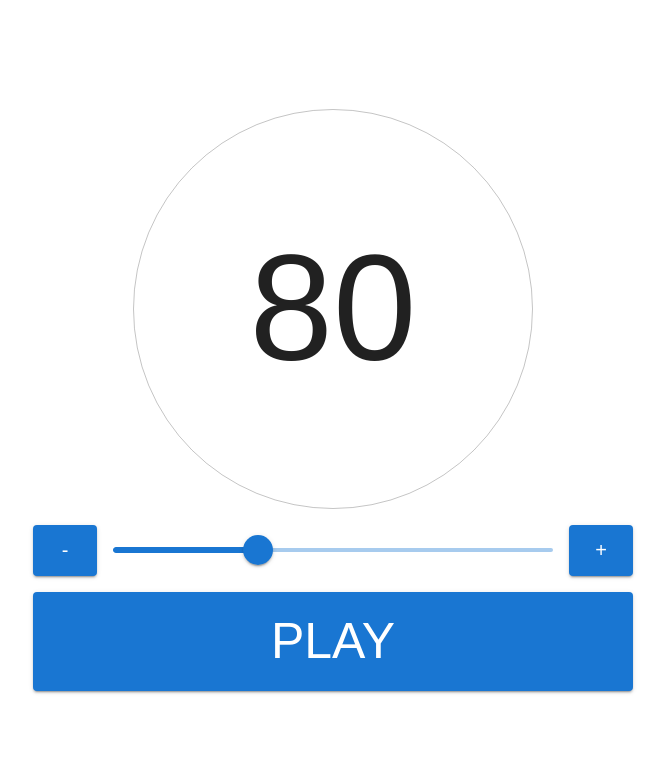
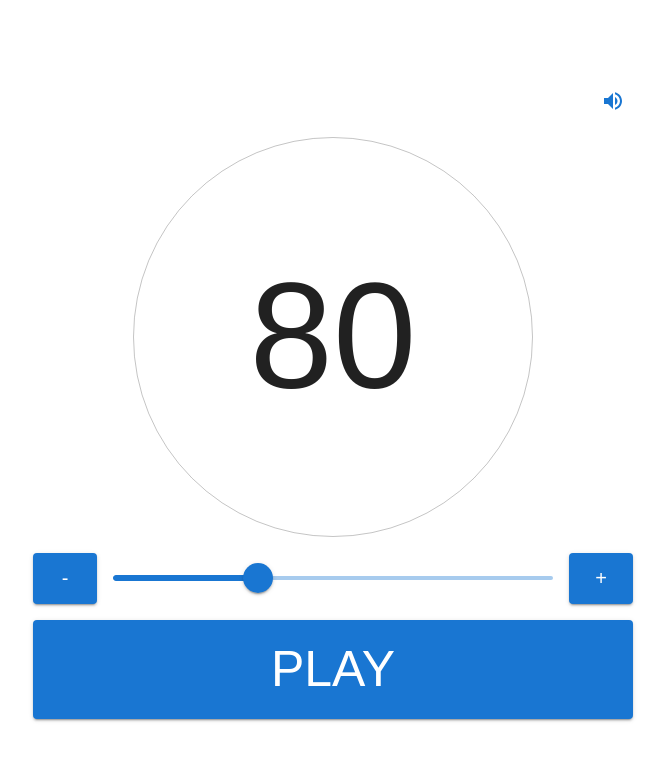
Before and after one commit to Krernertok/metronomi, a React (Vite) app: page / in a window 1280 px wide. Shown: the top 760 px of the page, without its empty margins (307-972 px from the left). Built offline with nearby package versions, Linux system fonts and the light colour scheme.

Commit message:
move volume slider to its own component

```diff
--- a/src/components/Metronome.tsx
+++ b/src/components/Metronome.tsx
@@ -1,5 +1,8 @@
-import { Box, Button, Slider, Stack, TextField } from '@mui/material';
+import { Box, Button, IconButton, Slider, Stack, TextField } from '@mui/material';
 import { useMetronome } from '../hooks/useMetronome.tsx';
+import { VolumeSlider } from './VolumeSlider.tsx';
+
+import VolumeUpIcon from '@mui/icons-material/VolumeUp';
 
 
 const DEFAULT_BPM = 80;
@@ -7,7 +10,7 @@ const MAX_BPM = 240;
 const MIN_BPM = 1;
 
 export function Metronome() {
-  const { bpm, setBpm, isPlaying, setIsPlaying } = useMetronome(DEFAULT_BPM);
+  const { bpm, setBpm, gain, setGain, isPlaying, setIsPlaying } = useMetronome(DEFAULT_BPM);
 
   function handleTextFieldChange(e: React.ChangeEvent<HTMLTextAreaElement | HTMLInputElement>) {
     const nextBpm = Number(e.target.value);
@@ -18,7 +21,7 @@ export function Metronome() {
     }
   }
 
-  function handleSliderChange(e: Event) {
+  function handleTempoSliderChange(e: Event) {
     if (e.target !== null) {
       const eventTarget = e.target as HTMLInputElement;
       setBpm(Number(eventTarget.value));
@@ -40,6 +43,7 @@ export function Metronome() {
   // TODO: Fix issues with setting MIN_BPM to a sensible value like 40 (i.e. set value when unfocus triggers)
   // TODO: Pulse the outline of the number inbut element with the metronome beat
   // TODO: Volume (i.e. gain) control for metronome
+  // TODO: Changing gain shouldn't reset the metronome beat
 
   return (
     <Box
@@ -59,6 +63,7 @@ export function Metronome() {
           width: '100%',
         }}
       >
+        <VolumeSlider volume={gain} setVolume={setGain} />
         <TextField
           variant='outlined'
           value={bpm}
@@ -97,7 +102,7 @@ export function Metronome() {
           <Slider
             min={MIN_BPM}
             max={MAX_BPM}
-            onChange={handleSliderChange}
+            onChange={handleTempoSliderChange}
             sx={{
               '& .MuiSlider-thumb': {
                 height: 30,
--- /dev/null
+++ b/src/components/VolumeSlider.tsx
@@ -0,0 +1,49 @@
+import { useState } from 'react';
+import { IconButton, Slider, Stack } from '@mui/material';
+
+import VolumeUpIcon from '@mui/icons-material/VolumeUp';
+
+export function VolumeSlider({ volume, setVolume }: { volume: number, setVolume: (a: number) => void }) {
+  const [showSlider, setShowSlider] = useState(false);
+
+  // TODO: Changing the volume resets the metronome
+  // TODO: clean it up
+  function handleVolumeSliderChange(e: Event) {
+    if (e.target !== null) {
+      const eventTarget = e.target as HTMLInputElement;
+      setVolume(Number(eventTarget.value) / 100.0);
+    }
+  }
+
+  return (
+    <Stack
+      direction='row-reverse'
+      sx={{
+        width: '100%',
+      }}
+    >
+      <Stack sx={{
+        alignItems: 'center',
+        position: 'relative',
+      }}>
+        <IconButton color='primary' onClick={() => setShowSlider(!showSlider)}>
+          <VolumeUpIcon />
+        </IconButton>
+        <Slider
+          min={0}
+          max={100}
+          onChange={handleVolumeSliderChange}
+          orientation='vertical'
+          value={volume * 100}
+          size='small'
+          sx={{
+            display: showSlider ? 'block' : 'none',
+            height: '10vw',
+            position: 'absolute',
+            top: '45px',
+          }}
+        />
+      </Stack>
+    </Stack>
+  )
+}
--- a/src/hooks/useMetronome.tsx
+++ b/src/hooks/useMetronome.tsx
@@ -1,8 +1,11 @@
-import { useEffect, useState } from 'react';
+import { useEffect, useEffectEvent, useState } from 'react';
 
 export function useMetronome(initialBpm: number) {
   const [bpm, setBpm] = useState(initialBpm ?? 80);
+  const [gain, setGain] = useState(1);
   const [isPlaying, setIsPlaying] = useState(false);
+
+  const getGain = useEffectEvent(() => gain);
 
   useEffect(() => {
     if (isPlaying) {
@@ -26,7 +29,12 @@ export function useMetronome(initialBpm: number) {
         const oscillator = ctx.createOscillator();
         oscillator.type = 'sine';
         oscillator.frequency.value = 420;
-        oscillator.connect(ctx.destination);
+
+        const gainNode = ctx.createGain();
+        gainNode.gain.value = getGain();
+
+        oscillator.connect(gainNode);
+        gainNode.connect(ctx.destination);
 
         oscillator.start(nextClick);
         oscillator.stop(nextClick + 0.05);
@@ -52,7 +60,7 @@ export function useMetronome(initialBpm: number) {
         clearTimeout(timeoutId);
       };
     }
-  }, [isPlaying, bpm]);
+  }, [bpm, isPlaying]);
 
-  return {bpm, setBpm, isPlaying, setIsPlaying};
+  return {bpm, setBpm, gain, setGain, isPlaying, setIsPlaying};
 }
```
